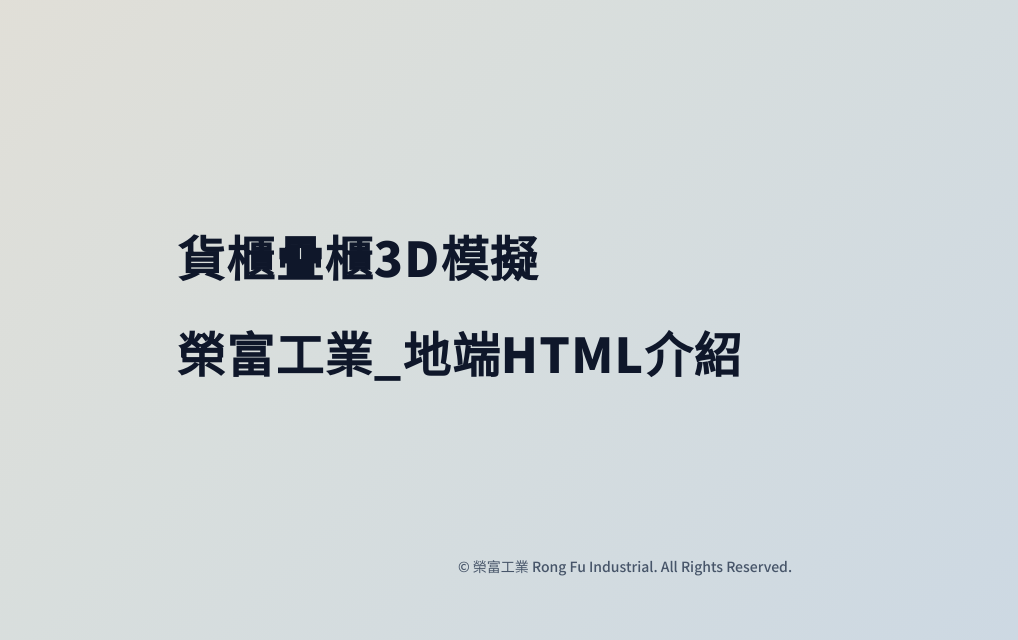
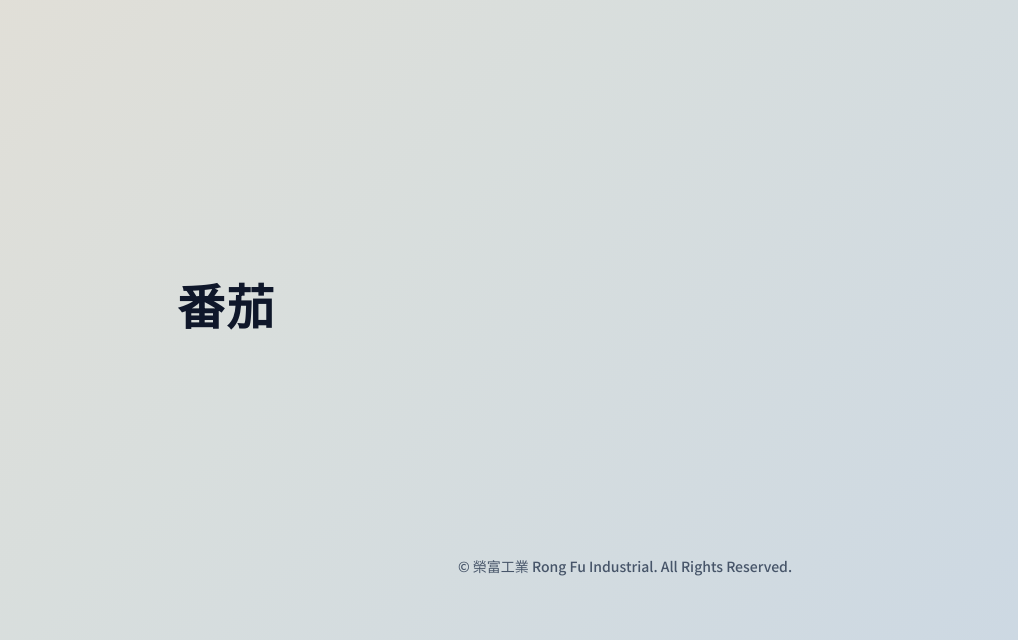
Before and after one commit to erichsueh88-tech/testing_123, a plain HTML site: page index.html in a window 1280 px wide. Shown: the part 160-800 px from the top of the page, without its empty margins (15-1033 px from the left). Drawn offline with nearby package versions, Linux system fonts and the light colour scheme.

Commit message:
Update index.html

```diff
--- a/index.html
+++ b/index.html
@@ -77,19 +77,12 @@
 
       <!-- 案例一：貨櫃疊櫃3D模擬 (點擊直接跳轉) -->
       <div class="group relative">
-        <a href="櫃裝載計算與 2D 視覺規劃系統確定版.html" class="case-link text-3xl sm:text-4xl md:text-5xl font-black text-slate-900 hover:text-slate-700 tracking-wide text-left flex items-center gap-4">
-          <span>貨櫃疊櫃3D模擬</span>
+        <a href="code_artifact.html" class="case-link text-3xl sm:text-4xl md:text-5xl font-black text-slate-900 hover:text-slate-700 tracking-wide text-left flex items-center gap-4">
+          <span>番茄</span>
           <i class="fa-solid fa-arrow-right text-2xl opacity-0 group-hover:opacity-100 transition-opacity text-slate-700"></i>
         </a>
       </div>
 
-      <!-- 案例二：榮富工業_地端HTML介紹 (點擊直接跳轉) -->
-      <div class="group relative">
-        <a href="榮富工業_地端HTML流程實戰課程_最終修正版.html" class="case-link text-3xl sm:text-4xl md:text-5xl font-black text-slate-900 hover:text-slate-700 tracking-wide text-left flex items-center gap-4">
-          <span>榮富工業_地端HTML介紹</span>
-          <i class="fa-solid fa-arrow-right text-2xl opacity-0 group-hover:opacity-100 transition-opacity text-slate-700"></i>
-        </a>
-      </div>
 
     </div>
   </main>
```
